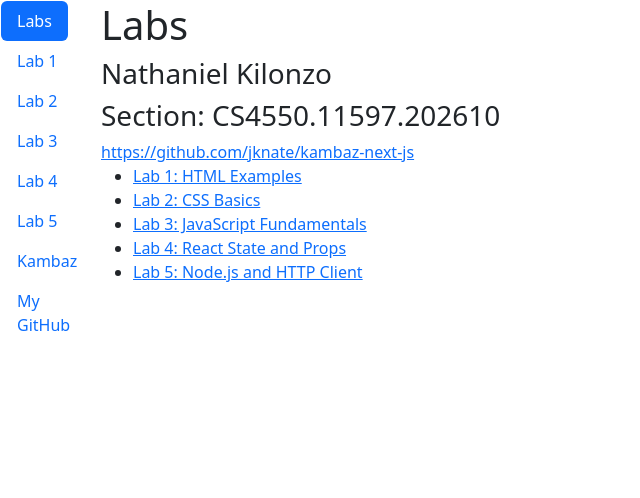
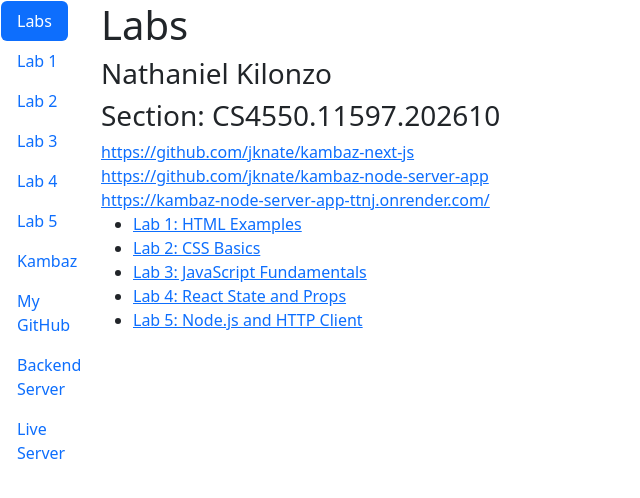
Before and after one commit to jknate/kambaz-next-js, a Next.js app: page /Labs in a window 1280 px wide. Shown: the top 498 px of the page, without its empty margins (0-640 px from the left). Built offline with nearby package versions, Linux system fonts and the light colour scheme.

Commit message:
Add backend server repository and live server links to Labs navigation

```diff
--- a/app/Labs/TOC.tsx
+++ b/app/Labs/TOC.tsx
@@ -70,6 +70,16 @@ export default function TOC() {
           My GitHub
         </NavLink>
       </NavItem>
+      <NavItem>
+        <NavLink href="https://github.com/jknate/kambaz-node-server-app">
+          Backend Server
+        </NavLink>
+      </NavItem>
+      <NavItem>
+        <NavLink href="https://kambaz-node-server-app-ttnj.onrender.com/">
+          Live Server
+        </NavLink>
+      </NavItem>
     </Nav>
   );
 }
--- a/app/Labs/page.tsx
+++ b/app/Labs/page.tsx
@@ -7,6 +7,14 @@ export default function Labs() {
       <h3>Section: CS4550.11597.202610</h3>
       <Link href="https://github.com/jknate/kambaz-next-js" id="wd-github">
         https://github.com/jknate/kambaz-next-js
+      </Link>
+      <br />
+      <Link href="https://github.com/jknate/kambaz-node-server-app" id="wd-backend-server">
+        https://github.com/jknate/kambaz-node-server-app
+      </Link>
+      <br />
+      <Link href="https://kambaz-node-server-app-ttnj.onrender.com/" id="wd-live-server">
+        https://kambaz-node-server-app-ttnj.onrender.com/
       </Link>
       <ul>
         <li>
```
